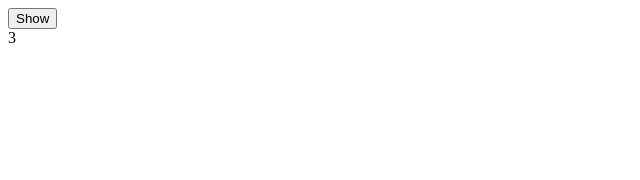
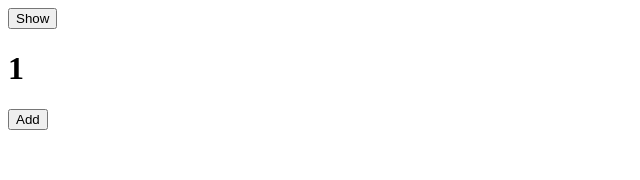
Before and after one commit to QuocAn108/ReactVite_Learning, a React (Vite) app in the folder ReactViteLearning/: page / in a window 1280 px wide. Both pictures are taken after a click on the button "Show". Shown: the top 180 px of the page, without its empty margins (0-640 px from the left). Built offline with nearby package versions, Linux system fonts and the light colour scheme.

Commit message:
Using UseLayoutEffect in reactJS

```diff
--- a/ReactViteLearning/src/App.jsx
+++ b/ReactViteLearning/src/App.jsx
@@ -1,11 +1,11 @@
 import { useState } from "react";
-import Timer from "./components/Timer";
+import Count from "./components/Count";
 function App() {
   const [show, setShow] = useState(false);
   return (
     <div>
       <button onClick={() => setShow(!show)}>Show</button>
-      {show && <Timer />}
+      {show && <Count />}
     </div>
   );
 }
--- /dev/null
+++ b/ReactViteLearning/src/components/Count.jsx
@@ -0,0 +1,19 @@
+import { useLayoutEffect, useState } from "react";
+
+export default function Count() {
+  const [count, setCount] = useState(1);
+  useLayoutEffect(() => {
+    if (count > 3) {
+      setCount(0);
+    }
+  }, [count]);
+  const handleCount = () => {
+    setCount(count + 1);
+  };
+  return (
+    <div>
+      <h1>{count}</h1>
+      <button onClick={handleCount}>Add</button>
+    </div>
+  );
+}
```
